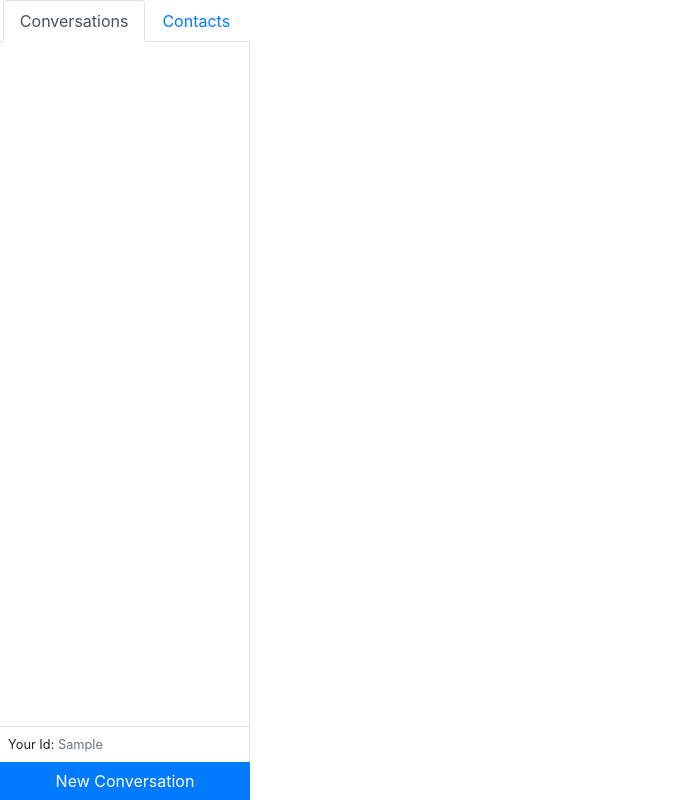
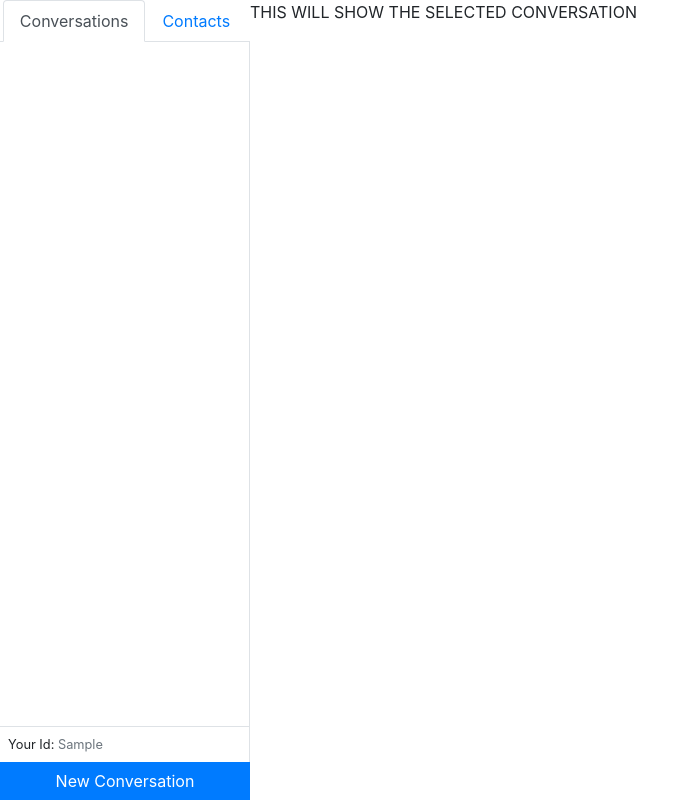
Before and after one commit to hpmarsle/whatsup, a React (Create React App) app in the folder client/: page / in a window 1280 px wide. Both pictures are taken after typing "Sample" into the empty fields and a click on the button "Login". Shown: the whole page, without its empty margins (0-699 px from the left). Built offline with nearby package versions, Linux system fonts and the light colour scheme.

Commit message:
create OpenConversation component to display selected conversation from Sidebar, nest as child component of Dashboard

```diff
--- a/client/src/components/Dashboard.js
+++ b/client/src/components/Dashboard.js
@@ -1,10 +1,12 @@
 import React from 'react'
 import Sidebar from './Sidebar'
+import OpenConversation from "./OpenConversation";
 
 export default function Dashboard({id}) {
     return (
         <div className="d-flex" style={{ height: '100vh' }}>
             <Sidebar id={id} />
+            <OpenConversation />
         </div>
     )
 }
--- /dev/null
+++ b/client/src/components/OpenConversation.js
@@ -0,0 +1,9 @@
+import React from 'react'
+
+export default function OpenConversation() {
+    return (
+        <div>
+            THIS WILL SHOW THE SELECTED CONVERSATION
+        </div>
+    )
+}
```
